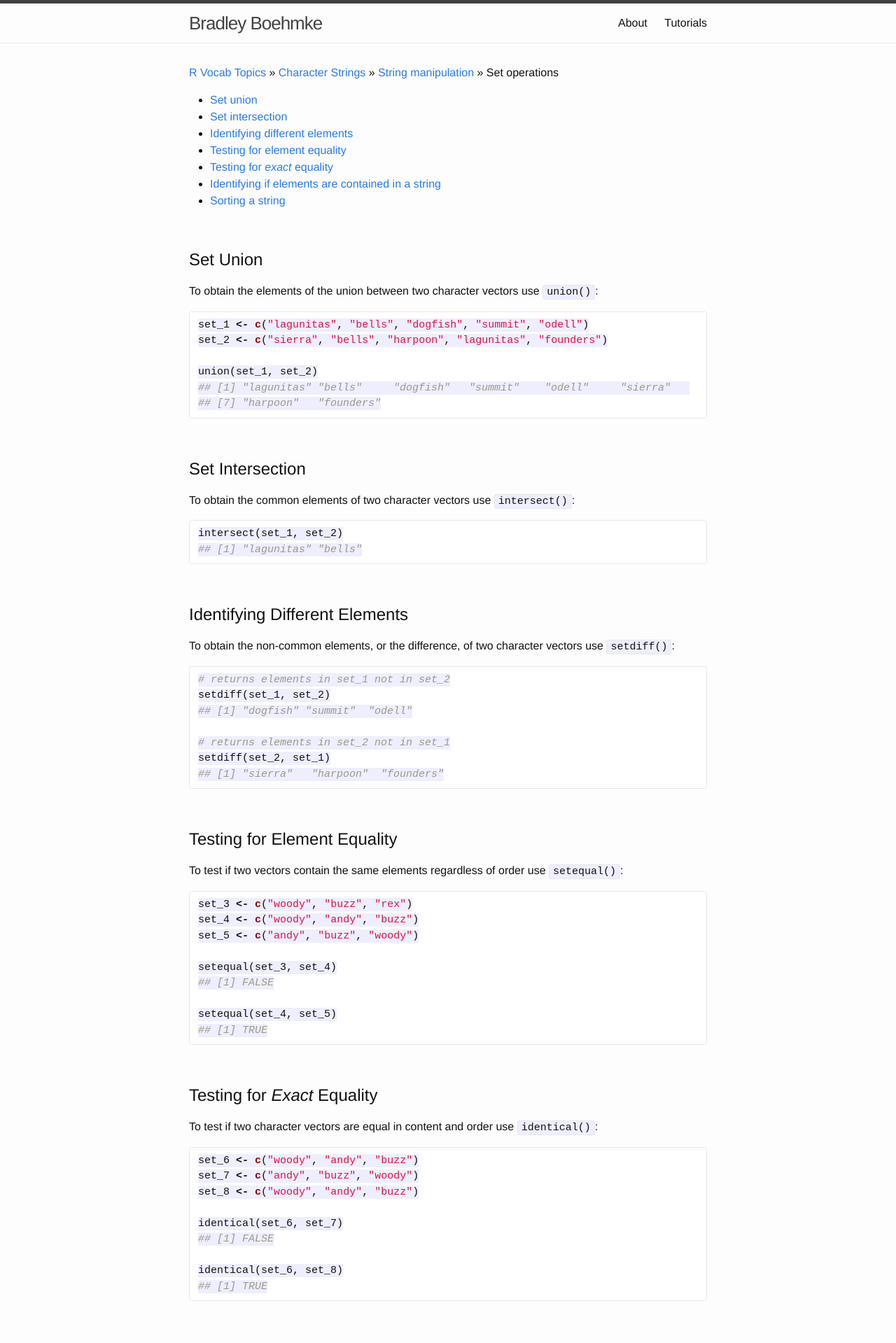
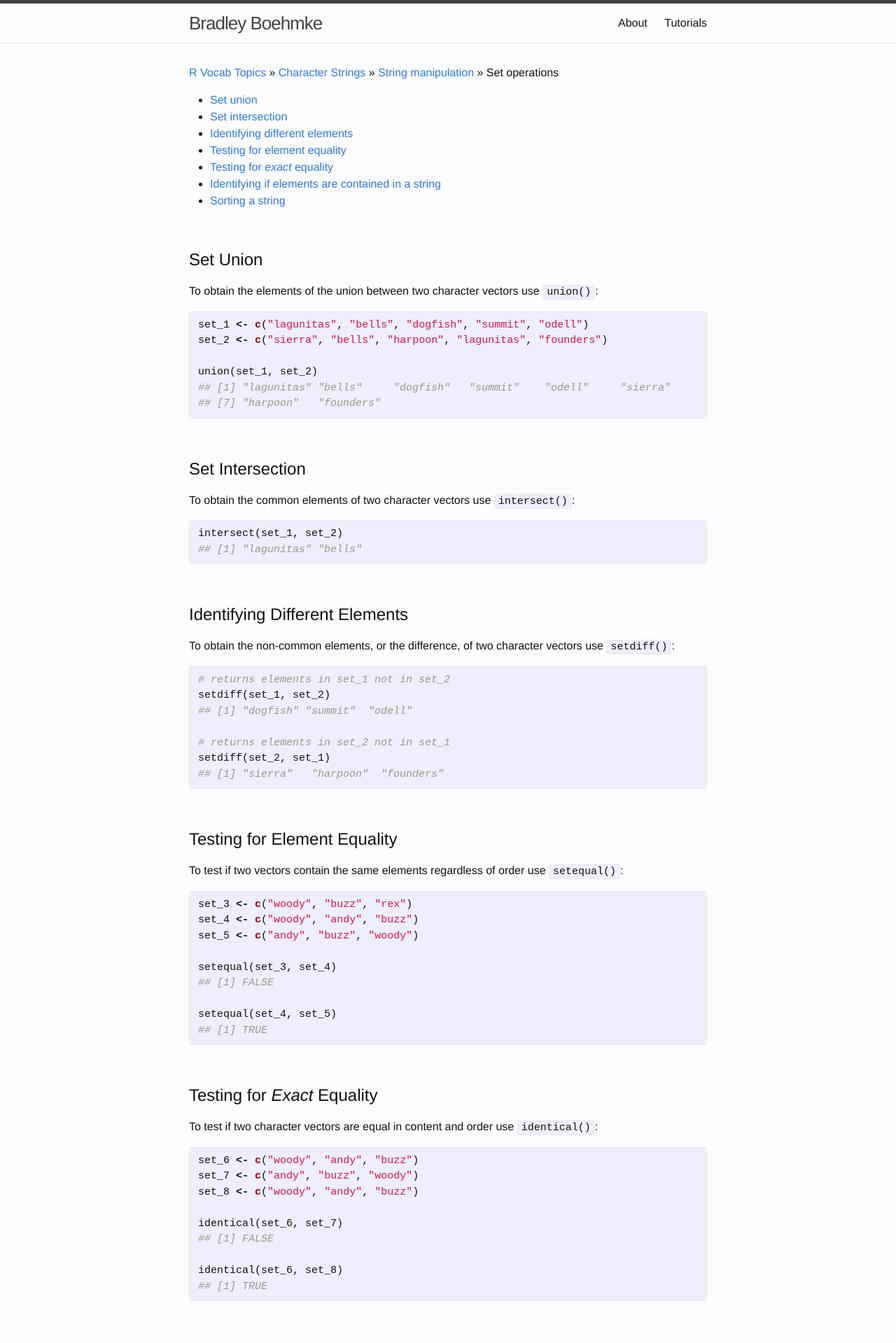
Before and after one commit to bradleyboehmke/bradleyboehmke, a Jekyll site: the page built from tutorials/string_set_operations.md, in a window 1280 px wide. Shown: the top 1919 px of the page at 70% size. Built offline with Jekyll 4.4.1, drawn with Linux system fonts in a browser that asks for light colours.

Commit message:
Update string_set_operations.md

````diff
--- a/tutorials/string_set_operations.md
+++ b/tutorials/string_set_operations.md
@@ -21,14 +21,14 @@
 # Set Union
 To obtain the elements of the union between two character vectors use `union()`:
 
-```r
+{% highlight r %}
 set_1 <- c("lagunitas", "bells", "dogfish", "summit", "odell")
 set_2 <- c("sierra", "bells", "harpoon", "lagunitas", "founders")
 
 union(set_1, set_2)
 ## [1] "lagunitas" "bells"     "dogfish"   "summit"    "odell"     "sierra"
 ## [7] "harpoon"   "founders"
-```
+{% endhighlight %}
 
 <br>
 
@@ -37,10 +37,10 @@
 # Set Intersection
 To obtain the common elements of two character vectors use `intersect()`:
 
-```r
+{% highlight r %}
 intersect(set_1, set_2)
 ## [1] "lagunitas" "bells"
-```
+{% endhighlight %}
 
 <br>
 
@@ -49,7 +49,7 @@
 # Identifying Different Elements
 To obtain the non-common elements, or the difference, of two character vectors use `setdiff()`:
 
-```r
+{% highlight r %}
 # returns elements in set_1 not in set_2
 setdiff(set_1, set_2)
 ## [1] "dogfish" "summit"  "odell"
@@ -57,7 +57,7 @@
 # returns elements in set_2 not in set_1
 setdiff(set_2, set_1)
 ## [1] "sierra"   "harpoon"  "founders"
-```
+{% endhighlight %}
 
 <br>
 
@@ -66,7 +66,7 @@
 # Testing for Element Equality
 To test if two vectors contain the same elements regardless of order use `setequal()`:
 
-```r
+{% highlight r %}
 set_3 <- c("woody", "buzz", "rex")
 set_4 <- c("woody", "andy", "buzz")
 set_5 <- c("andy", "buzz", "woody")
@@ -76,7 +76,7 @@
 
 setequal(set_4, set_5)
 ## [1] TRUE
-```
+{% endhighlight %}
 
 <br>
 
@@ -85,7 +85,7 @@
 # Testing for *Exact* Equality
 To test if two character vectors are equal in content and order use `identical()`:
 
-```r
+{% highlight r %}
 set_6 <- c("woody", "andy", "buzz")
 set_7 <- c("andy", "buzz", "woody")
 set_8 <- c("woody", "andy", "buzz")
@@ -95,7 +95,7 @@
 
 identical(set_6, set_8)
 ## [1] TRUE
-```
+{% endhighlight %}
 
 <br>
 
@@ -104,7 +104,7 @@
 # Identifying if Elements are Contained in a String
 To test if an element is contained within a character vector use `is.element()` or `%in%`:
 
-```r
+{% highlight r %}
 good <- "andy"
 bad <- "sid"
 
@@ -116,7 +116,7 @@
 
 bad %in% set_8
 ## [1] FALSE
-```
+{% endhighlight %}
 
 <br>
 
@@ -125,13 +125,13 @@
 # Sorting a String
 To sort a character vector use `sort()`:
 
-```r
+{% highlight r %}
 sort(set_8)
 ## [1] "andy"  "buzz"  "woody"
 
 sort(set_8, decreasing = TRUE)
 ## [1] "woody" "buzz"  "andy"
-```
+{% endhighlight %}
 
 <br>
 
````
